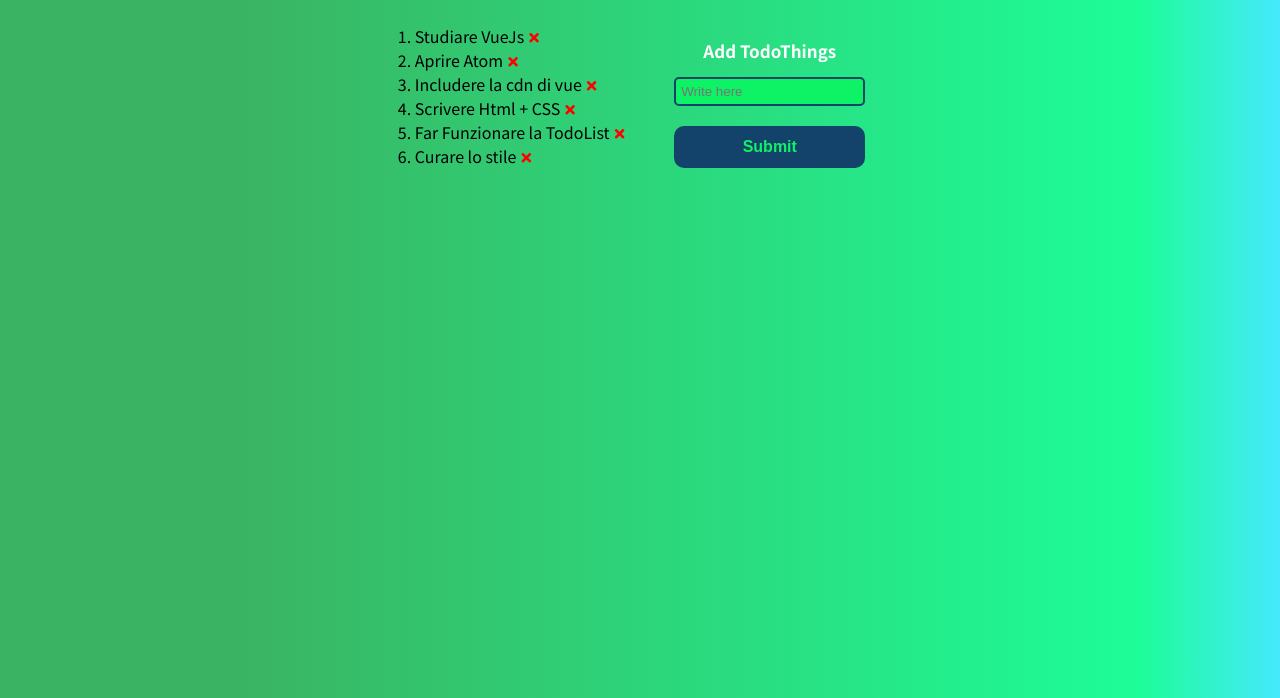
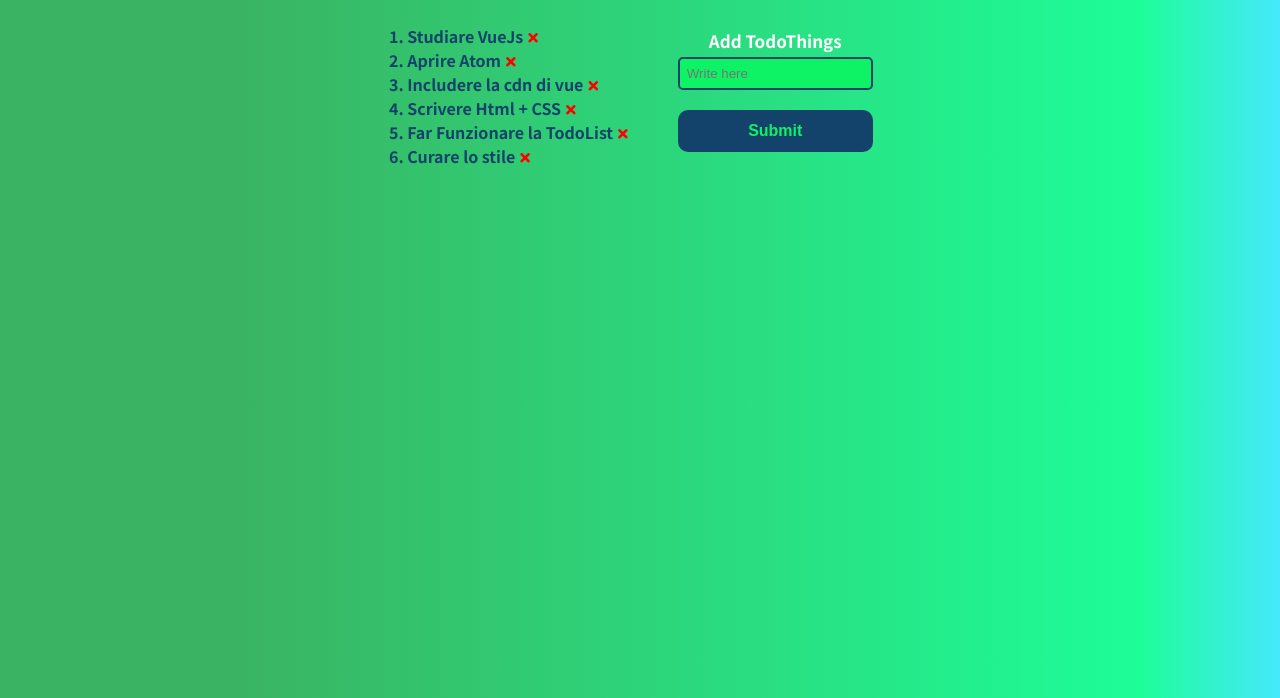
Before and after one commit to gianluca-forgia95/vue-todolist, a plain HTML site: page index.html in a window 1280 px wide. Shown: the part 102-800 px from the top of the page. Drawn offline with nearby package versions, Linux system fonts and the light colour scheme.

```diff
--- a/css/style.css
+++ b/css/style.css
@@ -20,6 +20,7 @@ body {
 }
 .title {
   padding: 40px 0;
+  color: #13436A;
 }
 
 .logo img {
@@ -29,29 +30,36 @@ body {
   list-style: none;
   display: flex;
   justify-content: center;
-
+}
+.todo-list li {
+  color: #13436A;
+  font-weight: bold;
 }
 .delete {
   margin-left: 5px;
   color: red;
   font-size: 14px;
 }
+
+.insert-item {
+  align-self: flex-start;
+ display: flex;
+ flex-direction: column;
+ justify-content: center;
+ margin-left: 50px;
+ flex-wrap: nowrap;
+}
 .lbl {
   font-size: 17px;
   font-weight: bold;
   color: #fff;
   margin: auto;
-}
-.insert-item {
- display: flex;
- flex-direction: column;
- justify-content: center;
- margin-left: 50px;
+  padding: 4px;
 }
 .submit {
   margin-bottom: 20px;
   border-radius: 5px;
-  padding: 5px;
+  padding: 7px;
   background-color: #0DF365;
   border: 2px solid #13436A;
 }
```
Also changed, not shown: index.html (+4 -1 lines).
